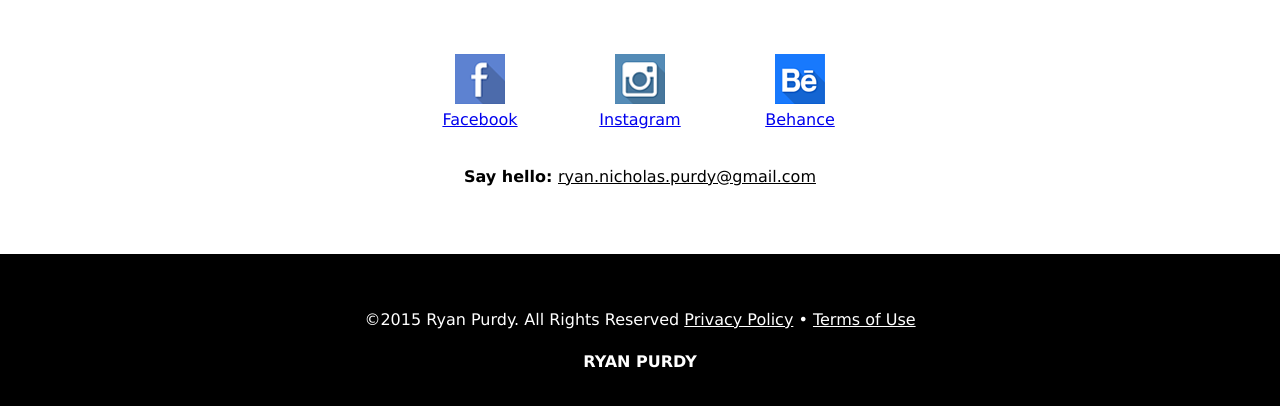
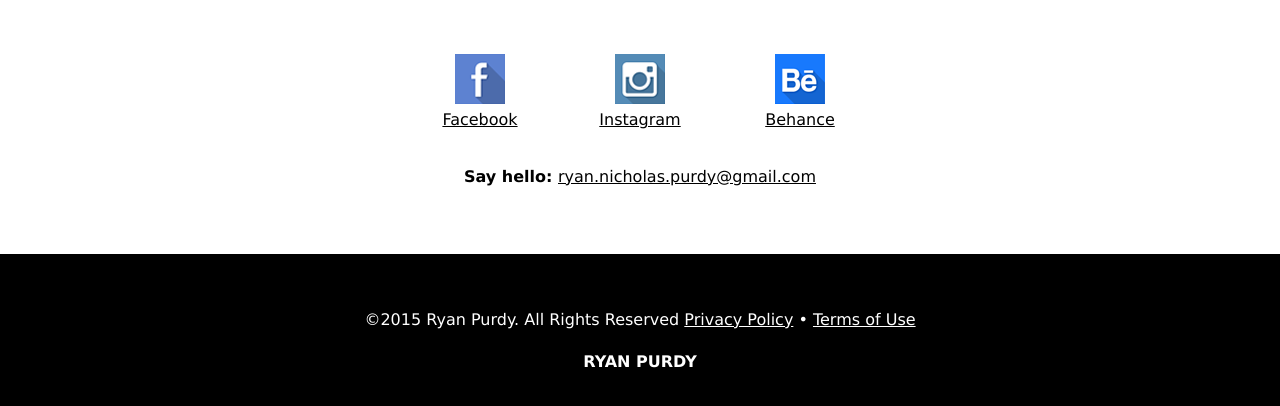
Before and after one commit to RyanNicholasPurdy/dsn1675-project-1, a plain HTML site: page index.html in a window 1280 px wide. Shown: the part 1005-1411 px from the top of the page. Drawn offline with Linux system fonts and the light colour scheme.

Commit message:
Made Social Icons Link Color Black

```diff
--- a/css/main.css
+++ b/css/main.css
@@ -168,6 +168,10 @@ h1{
   table-layout: fixed;
 }
 
+.social-media-icons a{
+  color: black;
+}
+
 div.social-media-icons span{
   display: table-cell;
   text-align: center;
```
